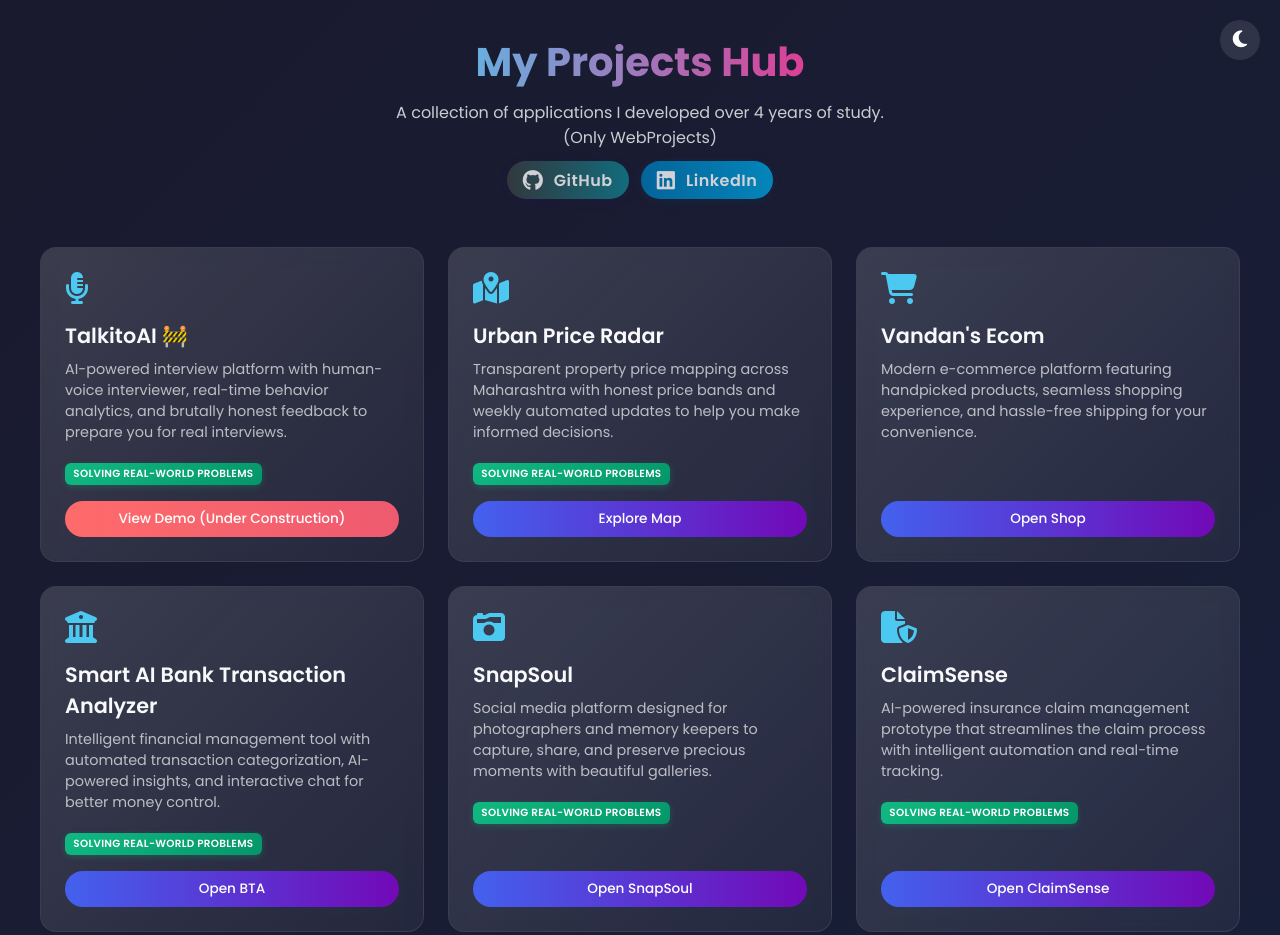
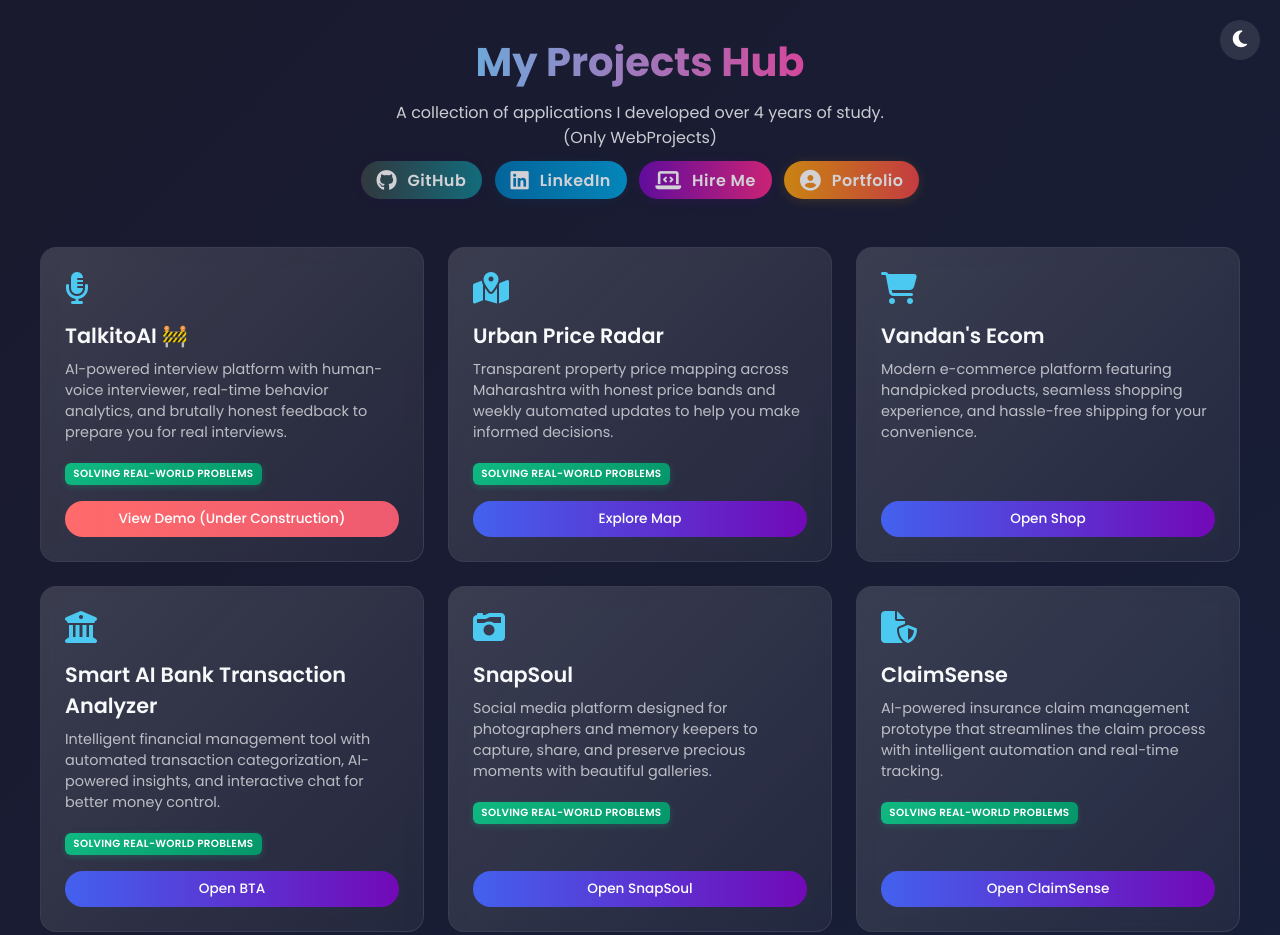
Before and after one commit to vandandalvi/ALL-PROJECTS, a plain HTML site: page index.html in a window 1280 px wide. Shown: the top 935 px of the page. Drawn offline with Linux system fonts and the light colour scheme.

Commit message:
Update index.html

```diff
--- a/index.html
+++ b/index.html
@@ -384,7 +384,7 @@
                 border-radius: 1.2em;
                 box-shadow: 0 2px 12px 0 rgba(0, 119, 181, 0.13);
                 transition: transform 0.15s, box-shadow 0.15s;
-                margin: 0.7em 0 0 0;
+                margin: 0.7em 0.5em 0 0;
                 letter-spacing: 0.03em;
             "
            onmouseover="this.style.transform='scale(1.05)';this.style.boxShadow='0 4px 16px 0 rgba(0,119,181,0.25)';"
@@ -392,6 +392,50 @@
         >
             <i class="fab fa-linkedin" style="font-size: 1.3em; margin-right: 0.5em; vertical-align: middle;"></i>
             <span style="vertical-align: middle;">LinkedIn</span>
+        </a>
+        <a href="https://www.vandandalvi.me/" target="_blank"
+           style="
+                display: inline-flex;
+                align-items: center;
+                background: linear-gradient(90deg, #7209b7 0%, #f72585 100%);
+                color: #fff;
+                text-decoration: none;
+                font-size: 1em;
+                font-weight: 600;
+                padding: 0.4em 1em;
+                border-radius: 1.2em;
+                box-shadow: 0 2px 12px 0 rgba(114, 9, 183, 0.2);
+                transition: transform 0.15s, box-shadow 0.15s;
+                margin: 0.7em 0.5em 0 0;
+                letter-spacing: 0.03em;
+            "
+           onmouseover="this.style.transform='scale(1.05)';this.style.boxShadow='0 4px 16px 0 rgba(114,9,183,0.3)';"
+           onmouseout="this.style.transform='scale(1)';this.style.boxShadow='0 2px 12px 0 rgba(114,9,183,0.2)';"
+        >
+            <i class="fas fa-laptop-code" style="font-size: 1.3em; margin-right: 0.5em; vertical-align: middle;"></i>
+            <span style="vertical-align: middle;">Hire Me</span>
+        </a>
+        <a href="https://vandansportfolio.vercel.app/" target="_blank"
+           style="
+                display: inline-flex;
+                align-items: center;
+                background: linear-gradient(90deg, #f59e0b 0%, #ef4444 100%);
+                color: #fff;
+                text-decoration: none;
+                font-size: 1em;
+                font-weight: 600;
+                padding: 0.4em 1em;
+                border-radius: 1.2em;
+                box-shadow: 0 2px 12px 0 rgba(245, 158, 11, 0.2);
+                transition: transform 0.15s, box-shadow 0.15s;
+                margin: 0.7em 0 0 0;
+                letter-spacing: 0.03em;
+            "
+           onmouseover="this.style.transform='scale(1.05)';this.style.boxShadow='0 4px 16px 0 rgba(245,158,11,0.3)';"
+           onmouseout="this.style.transform='scale(1)';this.style.boxShadow='0 2px 12px 0 rgba(245,158,11,0.2)';"
+        >
+            <i class="fas fa-user-circle" style="font-size: 1.3em; margin-right: 0.5em; vertical-align: middle;"></i>
+            <span style="vertical-align: middle;">Portfolio</span>
         </a>
     </p>
     </header>
```
